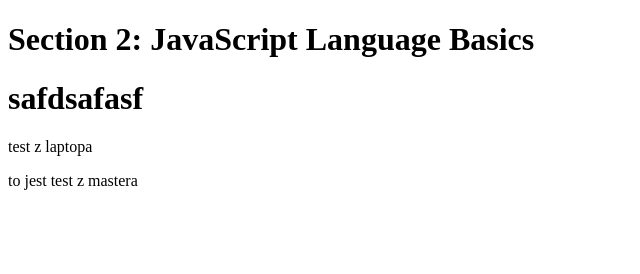
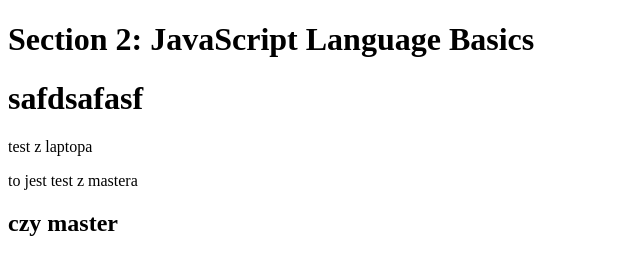
Before and after one commit to DeWuKa/JS-Lessons, a plain HTML site: page 2-JS-Basics/index.html in a window 1280 px wide. Shown: the whole page, without its empty margins (0-640 px from the left). Drawn offline with Linux system fonts and the light colour scheme.

Commit message:
test mastera 2

```diff
--- a/2-JS-Basics/index.html
+++ b/2-JS-Basics/index.html
@@ -12,6 +12,7 @@
         <h1>safdsafasf</h1>
         <p>test z laptopa</p>
         <p>to jest test z mastera</p>
+        <h2>czy master</h2>
     </footer>
 </body>
 
```
